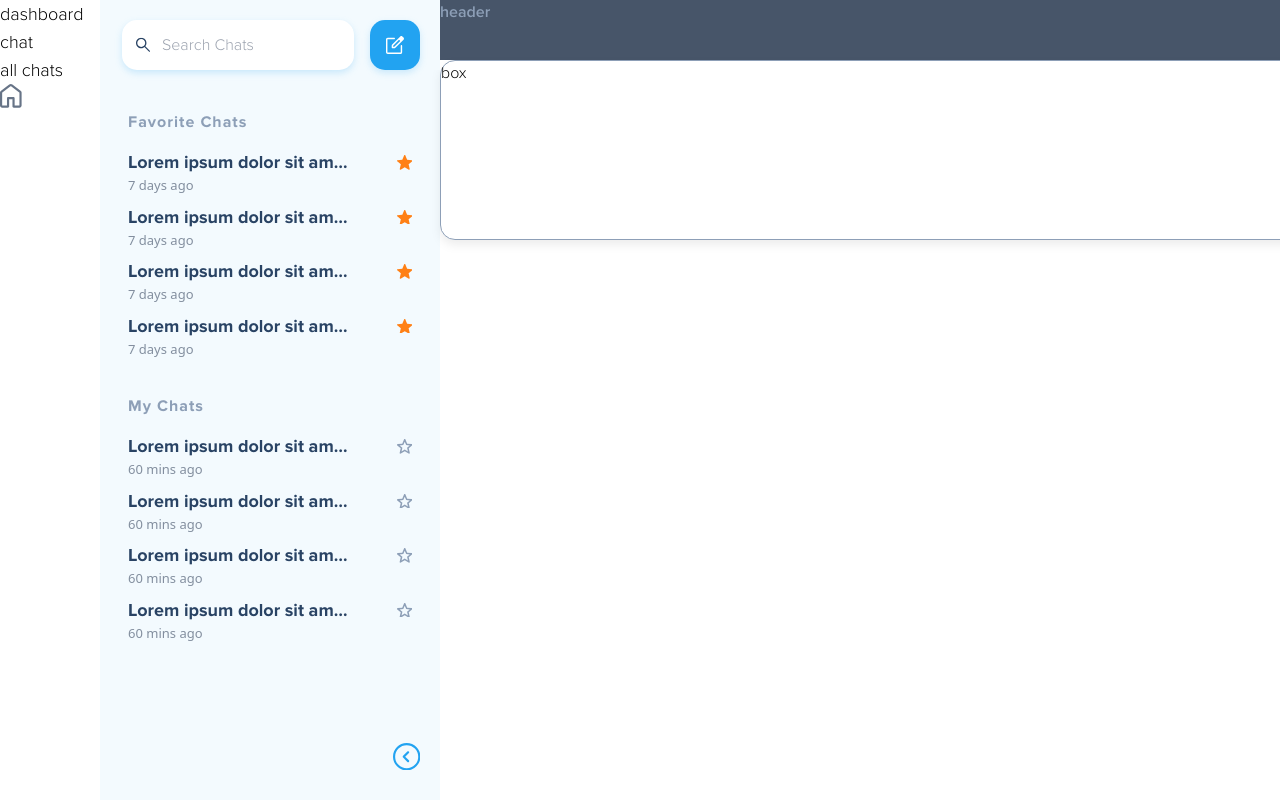
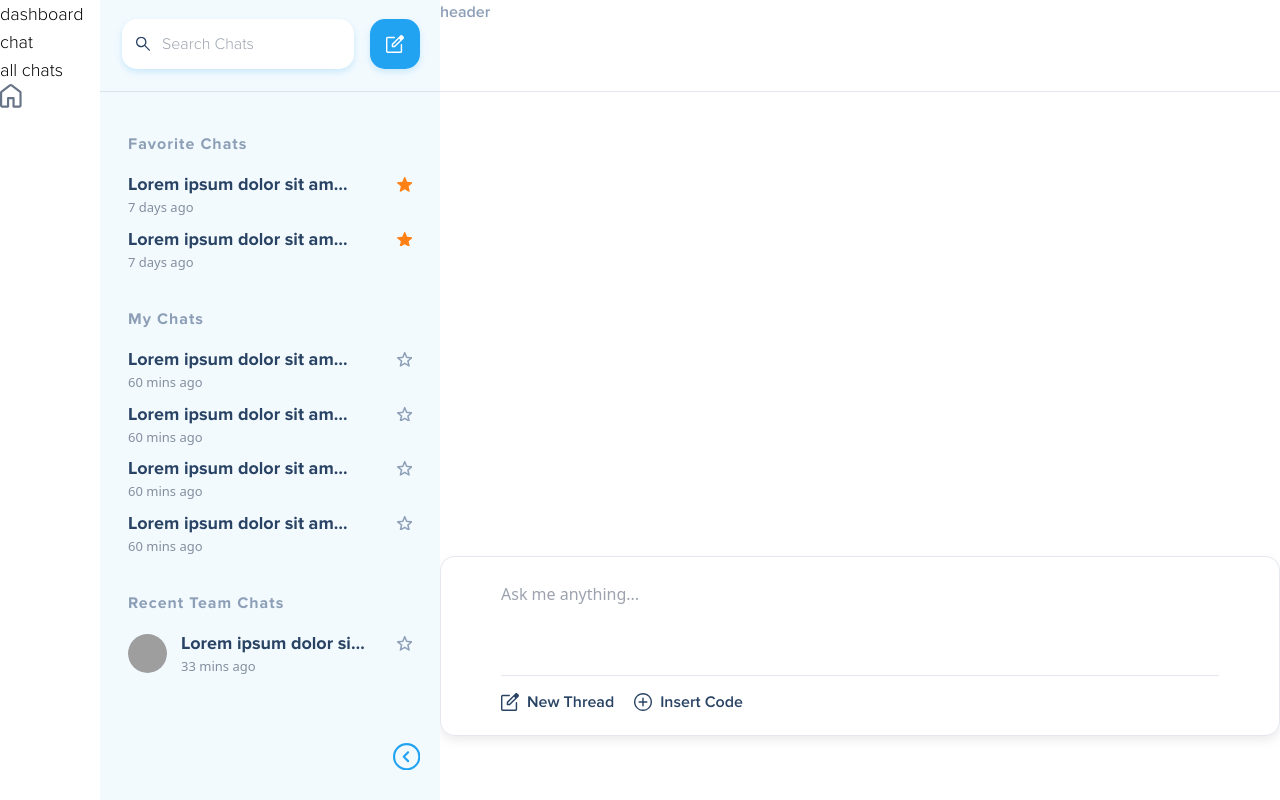
Before and after one commit to talhabaig/aokumo, a Next.js app: page /chat in a window 1280 px wide. Built offline with nearby package versions, Linux system fonts and the light colour scheme; grey boxes are pictures that could not be loaded; a web font is replaced by a local one.

Commit message:
update design

```diff
--- a/app/chat/page.tsx
+++ b/app/chat/page.tsx
@@ -2,7 +2,7 @@ import ChatBox from "../components/chat/ChatBox";
 
 export default function page() {
   return (
-    <div className="bg-red- h-full">
+    <div className="bg-red- h-full flex">
       <ChatBox />
     </div>
   );
--- a/app/components/chat/ChatBox.tsx
+++ b/app/components/chat/ChatBox.tsx
@@ -1,7 +1,28 @@
+import { EditSquare, Plus } from "../ui-icons";
+
 export default function ChatBox() {
   return (
-    <div className="fixed w-full max-w-[900px] h-[180px] mx-auto border border-light-gray bg-white rounded-[15px] drop-shadow-1">
-      box
+    <div className="flex flex-col w-full max-w-[900px] h-[180px] px-[60px] pt-[25px] pb-[20px] mt-auto mb-[4rem] mx-auto border border-[#8d9fb73d] bg-white rounded-[15px] drop-shadow-1">
+      <textarea
+        className="border-none outline-none resize-none w-full flex-1 placeholder:font-medium"
+        placeholder="Ask me anything..."
+      ></textarea>
+      <div className="flex items-center pt-3 gap-5 h-[40px] text-navy-blue font-semibold border-t border-max-light-gray">
+        <button
+          title="New Thread"
+          type="button"
+          className="flex items-center gap-2 hover:text-primary-blue transition-all"
+        >
+          <EditSquare /> New Thread
+        </button>
+        <button
+          title="Insert Code"
+          type="button"
+          className="flex items-center gap-2 hover:text-primary-blue transition-all"
+        >
+          <Plus /> Insert Code
+        </button>
+      </div>
     </div>
   );
 }
--- a/app/components/chat/ChatSideBar/ChatSidebar.tsx
+++ b/app/components/chat/ChatSideBar/ChatSidebar.tsx
@@ -36,7 +36,7 @@ export default function ChatSidebar({ open, setOpenState }: Props) {
             <span className="font-bold block text-light-gray tracking-[1px] mb-[15px]">
               Favorite Chats
             </span>
-            {[0, 1, 2, 3].map((_, index) => (
+            {[0, 1].map((_, index) => (
               <FavoriteChats key={index} />
             ))}
             <span className="font-bold block text-light-gray tracking-[1px] mt-[35px] mb-[15px]">
--- a/app/components/chat/ChatSideBar/ChatSidebarHeader.tsx
+++ b/app/components/chat/ChatSideBar/ChatSidebarHeader.tsx
@@ -4,7 +4,7 @@ interface Props {
 }
 export default function ChatSidebarHeader({ open }: Props) {
   return (
-    <div className="grid grid-cols-[1fr_50px] gap-4 pt-[20px] px-[20px] bg-light-blue place-items-end z-10 !justify-end">
+    <div className="grid grid-cols-[1fr_50px] gap-4 pt-[19px] pb-[22px] px-[20px] h-[92px] bg-light-blue place-items-end z-10 !justify-end border-b border-max-light-gray">
       <div
         className={`${
           open && "!w-[232px]"
--- a/app/components/layouts/Header.tsx
+++ b/app/components/layouts/Header.tsx
@@ -8,7 +8,7 @@ export const Nav = () => {
   // const pathname = usePathname();
 
   return (
-    <header className="bg-slate-600 h-[60px]">
+    <header className="h-[92px] border-b border-[#8d9fb73d]">
       {/* header */}
        <div className="text-[16px] font-semibold text-[#8D9FB7]">header</div>
       {/* <Link
--- a/app/components/ui-icons/index.tsx
+++ b/app/components/ui-icons/index.tsx
@@ -1,4 +1,4 @@
-'use client'
+"use client";
 interface Icon extends React.SVGProps<SVGSVGElement> {}
 interface Star extends Icon {
   active: boolean;
@@ -135,3 +135,41 @@ export function ExpandCircle({ onClick, ...props }: any) {
     </div>
   );
 }
+
+export function EditSquare({ ...props }: Icon) {
+  return (
+    <svg
+      xmlns="http://www.w3.org/2000/svg"
+      width={17.967}
+      height={18}
+      viewBox="827 987 17.967 18"
+      {...props}
+    >
+      <path
+        d="M828.718 1005c-.48 0-.886-.166-1.219-.499a1.658 1.658 0 01-.499-1.219v-12.721c0-.48.166-.887.499-1.22.333-.332.74-.499 1.22-.499h6.512c.237 0 .415.075.534.224a.75.75 0 01-.007.978c-.124.15-.304.224-.542.224h-6.498a.28.28 0 00-.2.091.28.28 0 00-.092.202v12.721c0 .073.03.14.091.201a.28.28 0 00.201.091h12.722a.28.28 0 00.2-.091.28.28 0 00.092-.201v-6.558c0-.238.075-.416.224-.535a.768.768 0 01.489-.178c.176 0 .34.06.489.178.149.119.224.297.224.535v6.558c0 .48-.167.886-.5 1.22a1.658 1.658 0 01-1.218.498h-12.722zm6.36-8.079zm-2.375 1.517v-1.692a1.729 1.729 0 01.501-1.212l8.11-8.11c.147-.147.309-.255.486-.322a1.496 1.496 0 011.076 0c.172.067.329.172.47.313l1.193 1.19c.138.147.244.31.318.488.073.178.11.358.11.54 0 .184-.031.361-.094.533a1.316 1.316 0 01-.315.479l-8.138 8.137c-.156.156-.34.28-.55.375-.212.093-.432.14-.661.14h-1.647a.832.832 0 01-.613-.245.832.832 0 01-.246-.614zm10.853-8.795l-1.193-1.22 1.193 1.22zm-9.428 8.229h1.185l5.924-5.924-.593-.592-.634-.61-5.882 5.881v1.245zm6.516-6.516l-.634-.61.634.61.593.592-.593-.592z"
+        fill="currentColor"
+        fillRule="evenodd"
+        data-name="edit_square_FILL0_wght300_GRAD0_opsz24"
+      />
+    </svg>
+  );
+}
+
+export function Plus({ ...props }: Icon) {
+  return (
+    <svg
+      xmlns="http://www.w3.org/2000/svg"
+      width={18}
+      height={18}
+      viewBox="971.01 987 18 18"
+      {...props}
+    >
+      <path
+        d="M979.3 996.71v3.08c0 .2.067.37.204.506a.688.688 0 00.506.204c.201 0 .37-.068.506-.204a.688.688 0 00.204-.507v-3.078h3.08c.2 0 .37-.069.505-.205a.688.688 0 00.205-.506.687.687 0 00-.205-.506.688.688 0 00-.506-.205h-3.079v-3.078a.687.687 0 00-.204-.507.688.688 0 00-.507-.204.687.687 0 00-.506.204.688.688 0 00-.204.507v3.078h-3.079a.687.687 0 00-.506.205.688.688 0 00-.204.506c0 .202.068.37.204.506a.688.688 0 00.506.205h3.08zm.711 8.29a8.767 8.767 0 01-3.51-.709 9.091 9.091 0 01-2.858-1.923 9.086 9.086 0 01-1.924-2.857 8.759 8.759 0 01-.71-3.51c0-1.244.237-2.414.71-3.51a9.092 9.092 0 011.923-2.858 9.087 9.087 0 012.857-1.924 8.76 8.76 0 013.51-.709c1.244 0 2.414.236 3.51.709a9.092 9.092 0 012.858 1.923 9.087 9.087 0 011.924 2.857 8.759 8.759 0 01.709 3.51 8.767 8.767 0 01-.709 3.51 9.092 9.092 0 01-1.923 2.858 9.086 9.086 0 01-2.857 1.924 8.758 8.758 0 01-3.51.709zm-.001-1.421c2.116 0 3.908-.734 5.376-2.203 1.468-1.468 2.203-3.26 2.203-5.376 0-2.116-.735-3.908-2.203-5.376-1.468-1.469-3.26-2.203-5.376-2.203-2.116 0-3.908.734-5.377 2.203-1.468 1.468-2.202 3.26-2.202 5.376 0 2.116.734 3.908 2.202 5.376 1.469 1.469 3.261 2.203 5.377 2.203zm0-7.579z"
+        fillRule="evenodd"
+        fill="currentColor"
+        data-name="add_circle_FILL0_wght300_GRAD0_opsz24"
+      />
+    </svg>
+  );
+}
--- a/app/layout.tsx
+++ b/app/layout.tsx
@@ -21,7 +21,7 @@ export default function RootLayout({ children }: Props) {
             <Sidebar />
             <div className="">
               <Nav />
-              <main className="h-[calc(100vh-60px)] overflow-auto">
+              <main className="h-[calc(100vh-92px)] overflow-auto">
                 {children}
               </main>
             </div>
--- a/tailwind.config.js
+++ b/tailwind.config.js
@@ -19,6 +19,7 @@ module.exports = {
         gray: "#677487",
         black: "#000000",
         orange: "#FF8015",
+        'max-light-gray': "#8d9fb73d"
       },
       dropShadow: {
         1: "0px 5px 5px rgba(0,0,0,0.07)",
```
